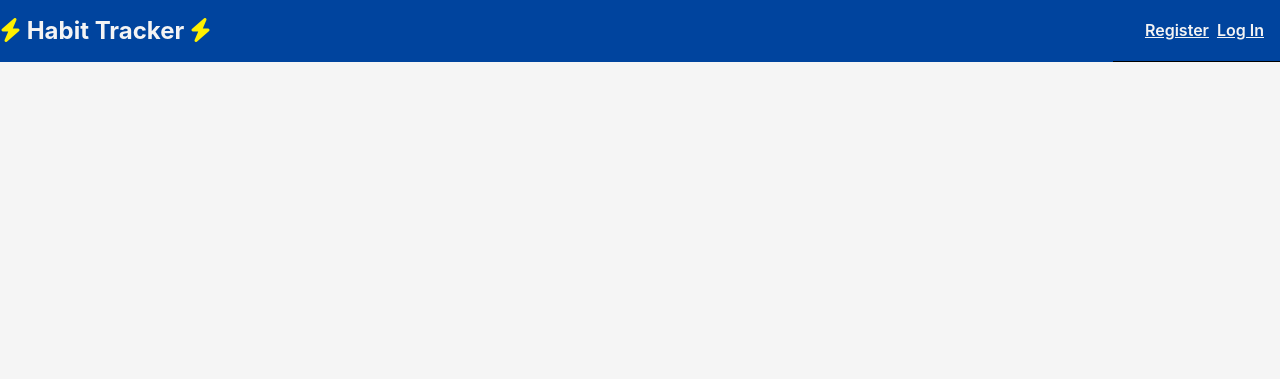
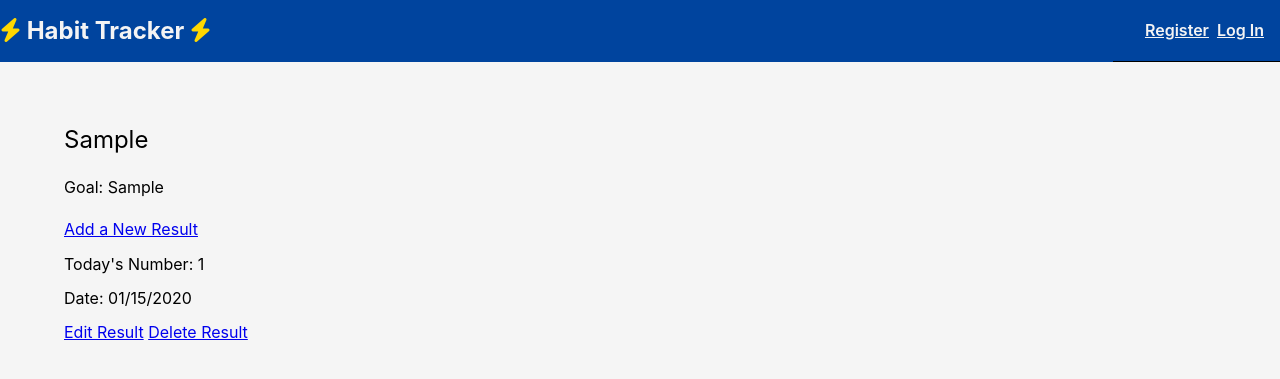
Before and after one commit to Momentum-Team-11/django-habit-tracker-Tedfulk, a Django app: page /habit/1/ in a window 1280 px wide. Shown: the top 379 px of the page. Run offline with Django 4.2, Linux system fonts and the light colour scheme; tables that the repository leaves empty hold one stand-in row (values such as "Sample post"); parts of the project's set-up code (start-up, migrations or seed data) failed here and were passed over; some libraries are stand-ins or nearby versions.

Commit message:
add edit and delete result good

```diff
--- a/habit/views.py
+++ b/habit/views.py
@@ -71,7 +71,7 @@ def add_result(request, pk):
         form = ResultForm(data=request.POST)
         if form.is_valid():
             result = form.save(commit=False)
-            result.habit = habit
+            result.habit_record_id = habit.id
             result.save()
             return redirect(to='habit_detail', pk=habit.pk)
 
@@ -97,14 +97,14 @@ def edit_result(request, pk):
 
 
 @login_required
-def delete_result(request, pk):
-    result = get_object_or_404(Result, pk=pk)
+def delete_result(request, result_pk):
+    result = get_object_or_404(Result, pk=result_pk)
     if request.method == 'POST':
         habit_pk = result.habit_record.pk
         result.delete()
         return redirect(to='habit_detail', pk=habit_pk)
-    return render(request, "habit/delete_result.html", {"result": result, })
-# I have an issue when I try to delete result
+    return render(request, "habit/delete_result.html", {"result": result})
+# I have an issue when I try to delete a result the cancel button doesn't work. its going to the results pk and not the habits pk
 
 # TODO add edit delete result to habit (post and save to database)
 # TODO update result to habit (post and save to database)
--- a/habit_tracker/urls.py
+++ b/habit_tracker/urls.py
@@ -28,9 +28,10 @@ urlpatterns = [
          name='edit_habit'),
     path('habit/<int:pk>/delete/', habit_views.delete_habit,
          name='delete_habit'),
-    path('habit/<int:pk>/add_result/', habit_views.add_result, name='add_result'),
+    path('habit/<int:pk>/add_result/',
+         habit_views.add_result, name='add_result'),
     path('habit/<int:pk>/edit_result/',
          habit_views.edit_result, name='edit_result'),
-    path('habit/<int:pk>/delete_result/',
+    path('habit/<int:result_pk>/delete_result/',
          habit_views.delete_result, name='delete_result'),
 ]
--- a/templates/base.html
+++ b/templates/base.html
@@ -20,7 +20,7 @@
 <body class="sans-serif">
  <header class="header bg-dark-blue b--white-10 flex justify-between">
   <a href={% url "login" %} class="m3 f4 lh-title white items-center no-underline">
-   <h1 class="m3 f3 lh-title near-white items-center"> <i class="  fa-solid fa-bolt" style="color:#fff000"></i> Habit Tracker <i class="  fa-solid fa-bolt" style="color:#fff000"></i></h1>
+   <h1 class="m3 f3 lh-title near-white items-center"> <i class="  fa-solid fa-bolt yellow"></i> Habit Tracker <i class="  fa-solid fa-bolt yellow"></i></h1>
   </a>
   <nav class="flex bb">
    <div class="flex-grow pa3 flex items-center">
--- a/templates/habit/delete_result.html
+++ b/templates/habit/delete_result.html
@@ -4,12 +4,12 @@
 <h1>Delete Result</h1>
 
 <div>
- <form action="{% url 'delete_result' pk=result.pk %}" method="POST">
+ <form action="{% url 'delete_result' result_pk=result.pk %}" method="POST">
   {% csrf_token %}
   <p>Are you sure you want to delete result on {{ result.update_date|date:"m/d/Y" }} ?</p>
   <div>
    <button type="submit">Delete Result</button><br />
-   <a href="{% url 'habit_detail' pk=result.pk %}">Cancel</a>
+   <a href="{% url 'habit_detail' pk=result.habit_record.pk %}">Cancel</a>
   </div>
  </form>
 </div>
--- a/templates/habit/habit_detail.html
+++ b/templates/habit/habit_detail.html
@@ -3,8 +3,7 @@
 
 {% block content %}
 
-{% if user.is_authenticated %}
-{% if habit.user_id == user.id %}
+
 <div class="pb2">
   <p class="f3">{{ habit.habit }} </p>
   <p>Goal: {{ habit.goal }} </p>
@@ -15,11 +14,9 @@
   <p>Today's Number: {{ result.daily_record }} </p>
   <p>Date: {{ result.update_date|date:"m/d/Y" }} </p>
  <a href={% url 'edit_result'  pk=result.pk %}>Edit Result</a>
- <a href={% url 'delete_result' pk=result.pk %}>Delete Result</a>
+ <a href={% url 'delete_result' result_pk=result.pk %}>Delete Result</a>
 
  {% endfor %}
 
- {% endif %}
- {% endif %}
 
 {% endblock content %}
--- a/templates/habit/home.html
+++ b/templates/habit/home.html
@@ -9,7 +9,7 @@
  <div class="container">
   {% for habit in habits %}
   <div class="home-deck flex">
-   <div class="deck mv1 pa3 pv1 br2 bw--1 b--near-white bg-white w-20">
+   <div class="deck mv1 pa3 pv1 br2 bw--1 b--near-white bg-light-gray w-25">
     <p class="deck_title f3 fw6 blue">{{ habit.habit }}<p>
     <p class="mv3 f4">Goal: {{ habit.goal }} </p>
     <section class="add-deck">
@@ -21,7 +21,7 @@
         class="fa-solid fa-pen-to-square db dark-blue link dim pa2"></i></a>
       <a href="{% url 'delete_habit' pk=habit.pk %}"><i
         class="fa-solid fa-circle-minus db dark-blue link dim pa2"></i></a>
-        <a href="{% url 'habit_detail' pk=habit.pk %}" class="deck_title f3 fw6 dim pa2"style="color:#fff000"><i class="fa-solid fa-chart-column"></i></a>
+        <a href="{% url 'habit_detail' pk=habit.pk %}" class="deck_title f3 fw6 dim pa2 yellow"><i class="fa-solid fa-chart-column"></i></a>
      </section>
    </div>
    </div>
```
Also changed, not shown: habit/migrations/0004_remove_result_one_record_per_day_and_more.py (added), habit/migrations/0005_remove_habit_user.py (added), habit/migrations/0006_alter_result_habit_record.py (added), habit/migrations/0007_alter_result_habit_record.py (added), habit/migrations/0008_alter_result_habit_record.py (added), habit/migrations/0009_alter_result_habit_record.py (added), habit/migrations/0010_habit_user_alter_result_habit_record.py (added).
